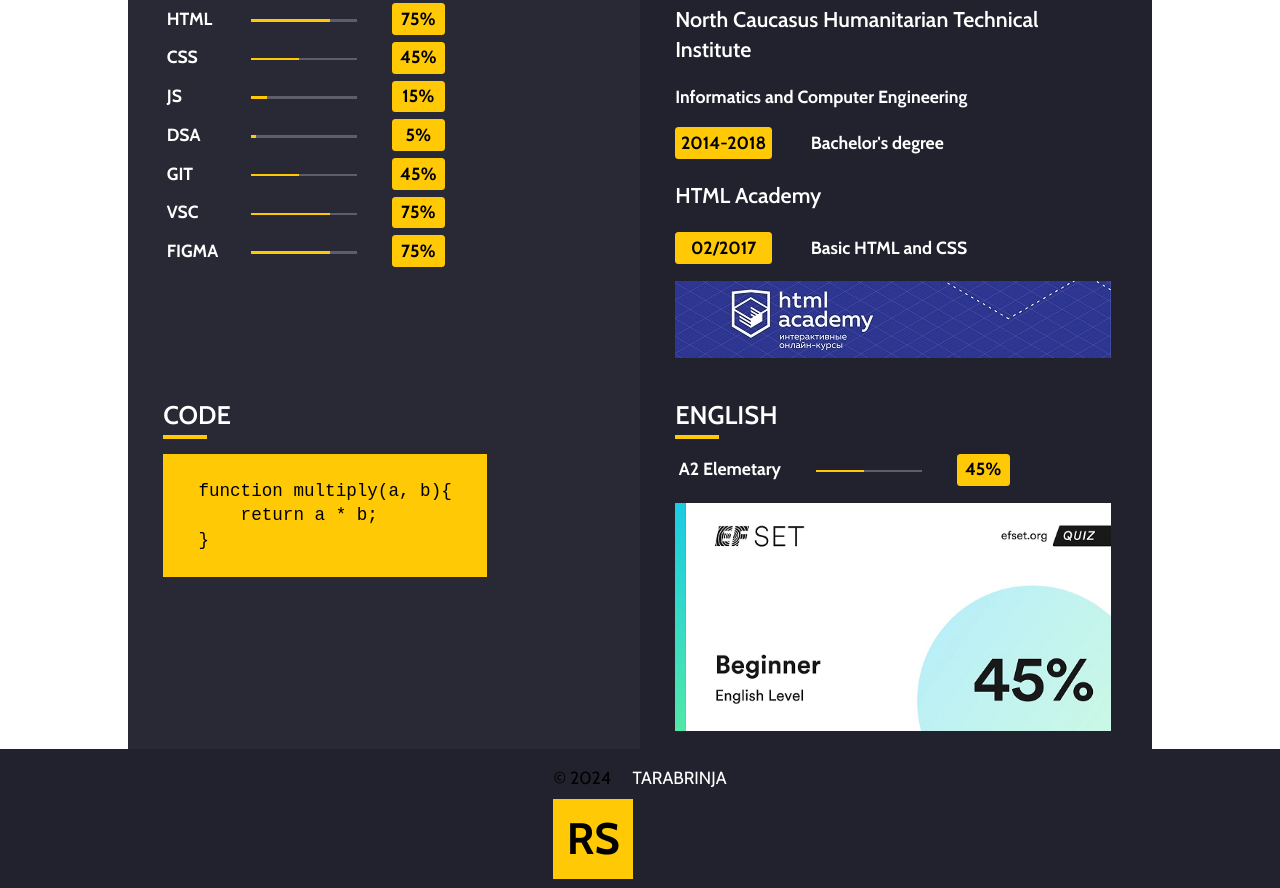
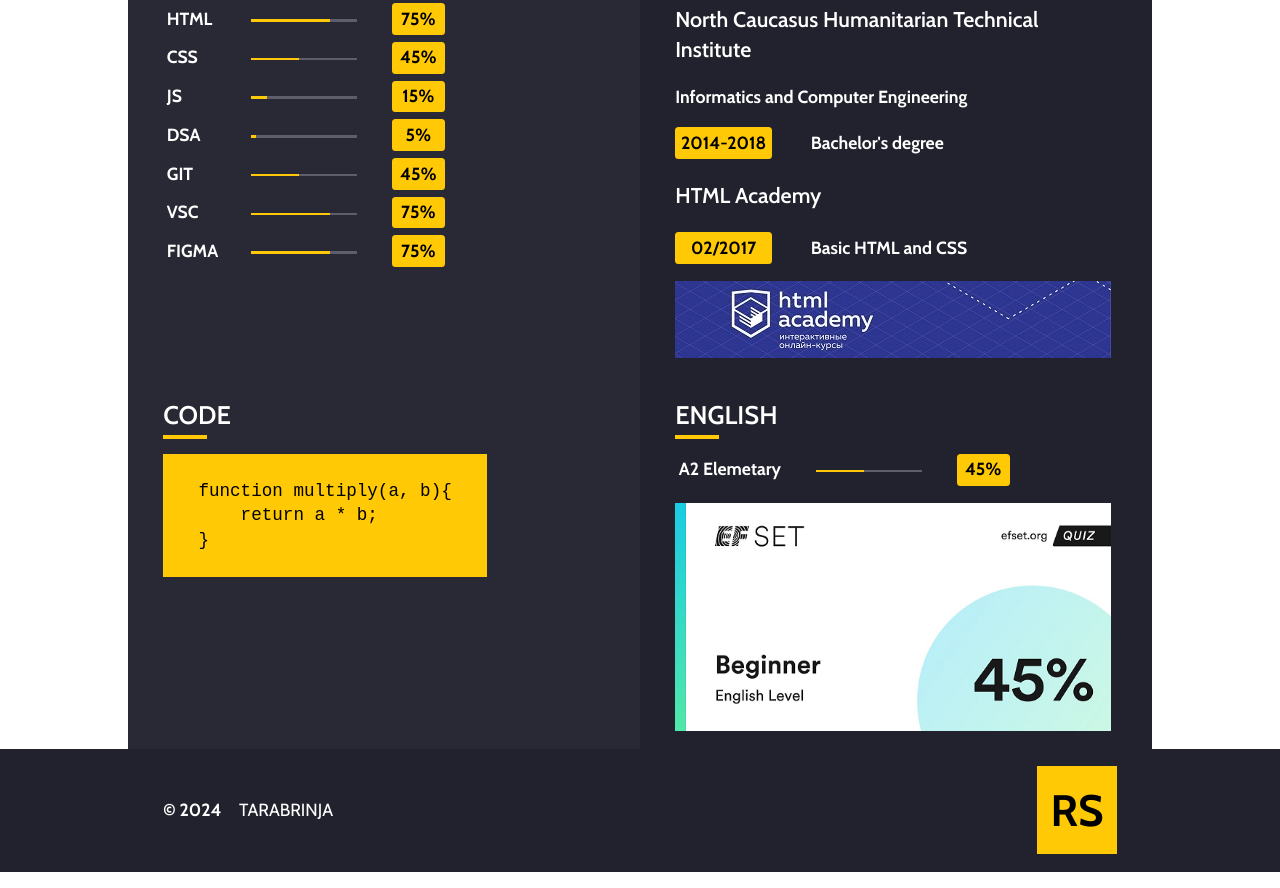
Before and after one commit to tarabrinjac/rsschool-cv, a website: page index.html in a window 1280 px wide. Shown: the part 840-1728 px from the top of the page. Drawn offline with Linux system fonts and the light colour scheme.

Commit message:
feat: add footer stylization in style.css

```diff
--- a/css/style.css
+++ b/css/style.css
@@ -702,3 +702,28 @@
 
   background-color: #ffc905;
 }
+
+/** =====================================
+/** Footer
+/** ===================================== */
+
+.footer-container {
+  display: flex;
+  justify-content: space-between;
+  flex-basis: 80%;
+
+  padding: 0 2em;
+
+  max-width: 1440px;
+}
+
+.footer-paragraph {
+  display: flex;
+  align-items: center;
+}
+
+.copyright {
+  font-weight: 700;
+
+  color: #ffffff;
+}
```
